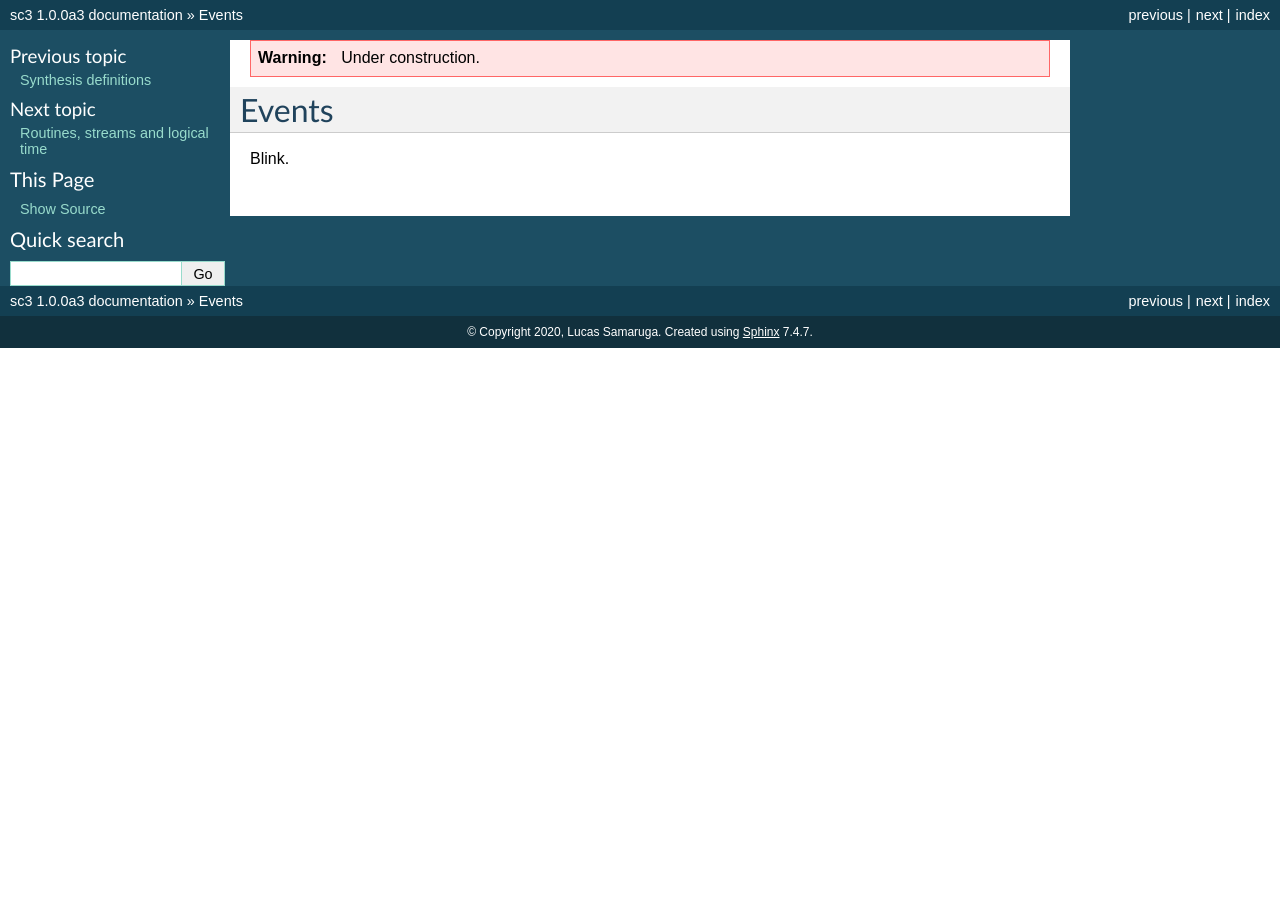
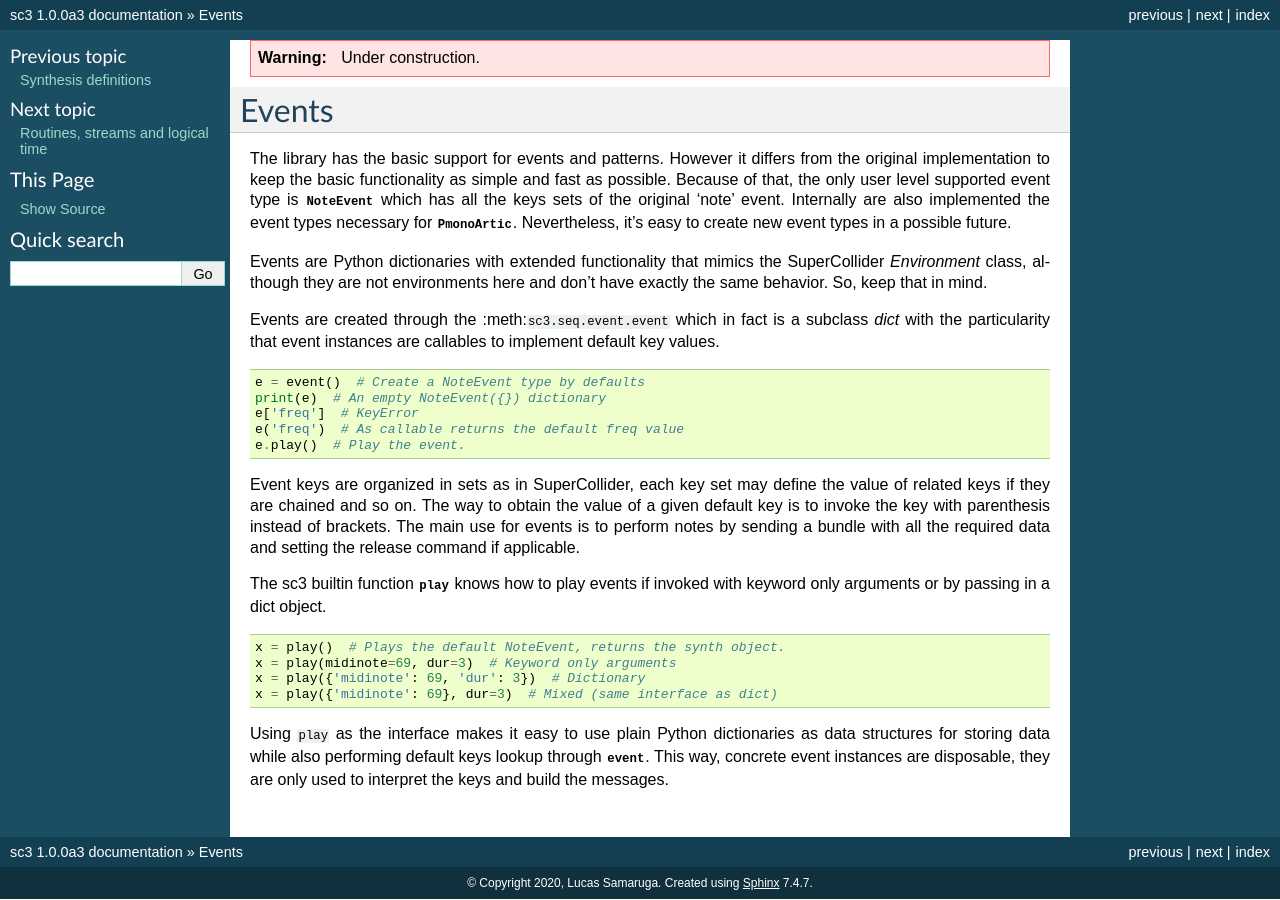
Before and after one commit to smrg-lm/sc3, a Sphinx documentation site: the page built from docs/source/intro/event.rst, in a window 1280 px wide. Built offline with Sphinx 7.4.7, drawn with Linux system fonts in a browser that asks for light colours.

Commit message:
Basic event doc

```diff
--- a/docs/source/intro/event.rst
+++ b/docs/source/intro/event.rst
@@ -5,4 +5,53 @@
 Events
 ======
 
-Blink.
+The library has the basic support for events and patterns. However it differs
+from the original implementation to keep the basic functionality as simple and
+fast as possible. Because of that, the only user level supported event type is
+:class:`NoteEvent<sc3.seq.event.NoteEvent>` which has all the keys sets of the
+original 'note' event. Internally are also implemented the event types
+necessary for :class:`PmonoArtic<sc3.seq.patterns.eventpatterns.PmonoArtic>`.
+Nevertheless, it's easy to create new event types in a possible future.
+
+Events are Python dictionaries with extended functionality that mimics the
+SuperCollider `Environment` class, although they are not environments here
+and don't have exactly the same behavior. So, keep that in mind.
+
+Events are created through the :meth:``sc3.seq.event.event`` which in fact is
+a subclass `dict` with the particularity that event instances are callables to
+implement default key values.
+
+::
+
+  e = event()  # Create a NoteEvent type by defaults
+  print(e)  # An empty NoteEvent({}) dictionary
+  e['freq']  # KeyError
+  e('freq')  # As callable returns the default freq value
+  e.play()  # Play the event.
+
+Event keys are organized in sets as in SuperCollider, each key set may define
+the value of related keys if they are chained and so on. The way to obtain the
+value of a given default key is to invoke the key with parenthesis instead of
+brackets. The main use for events is to perform notes by sending a bundle with
+all the required data and setting the release command if applicable.
+
+The sc3 builtin function :meth:`play<sc3.base.play.play>` knows how to play
+events if invoked with keyword only arguments or by passing in a dict object.
+
+::
+
+  x = play()  # Plays the default NoteEvent, returns the synth object.
+  x = play(midinote=69, dur=3)  # Keyword only arguments
+  x = play({'midinote': 69, 'dur': 3})  # Dictionary
+  x = play({'midinote': 69}, dur=3)  # Mixed (same interface as dict)
+
+Using ``play`` as the interface makes it easy to use plain Python dictionaries
+as data structures for storing data while also performing default keys lookup
+through :class:`event<sc3.seq.event.event>`. This way, concrete event instances
+are disposable, they are only used to interpret the keys and build the
+messages.
+
+.. note:
+
+  As in SuperCollider, the play function also knows to play lambdas, and
+  buffers.
```
